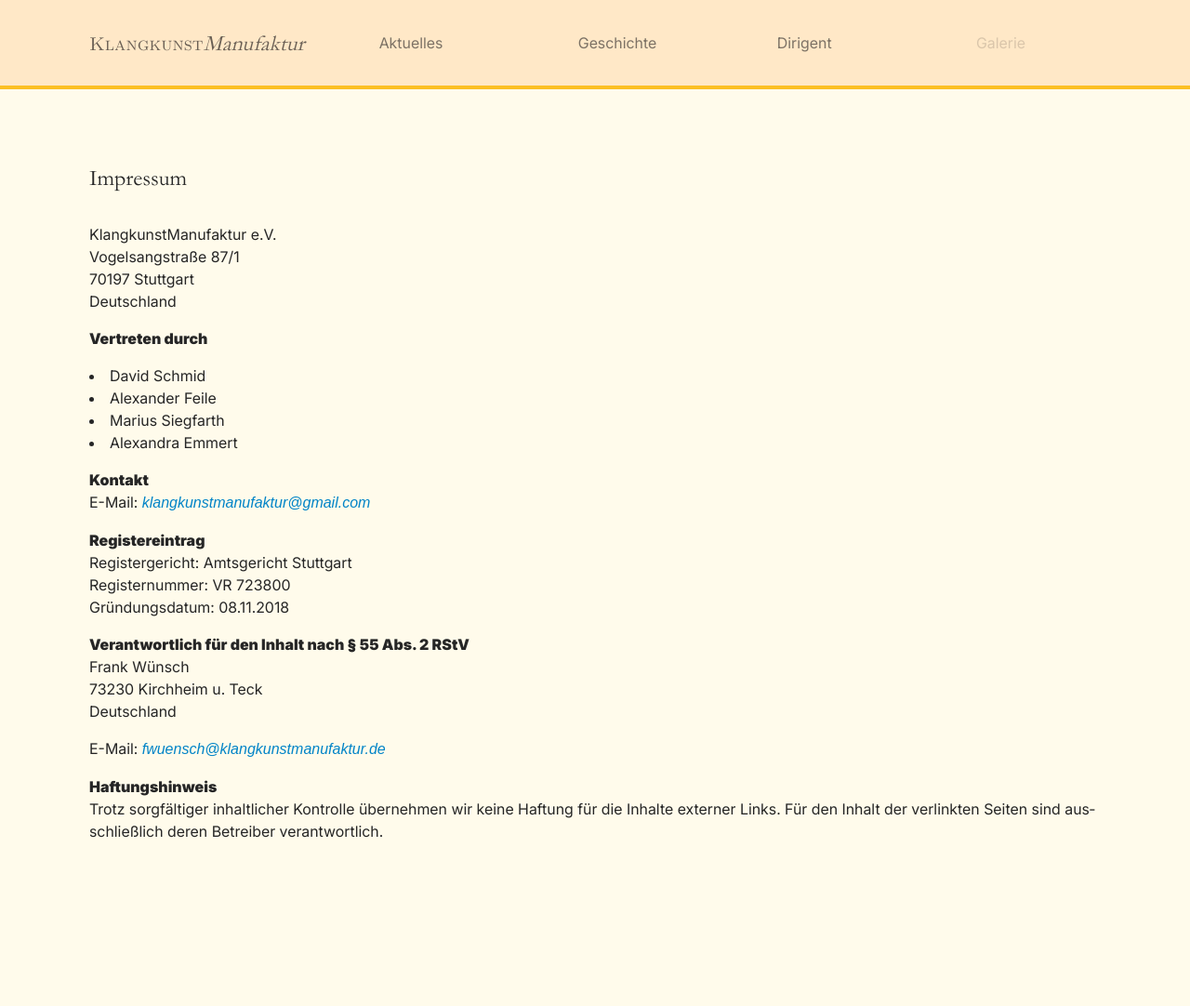
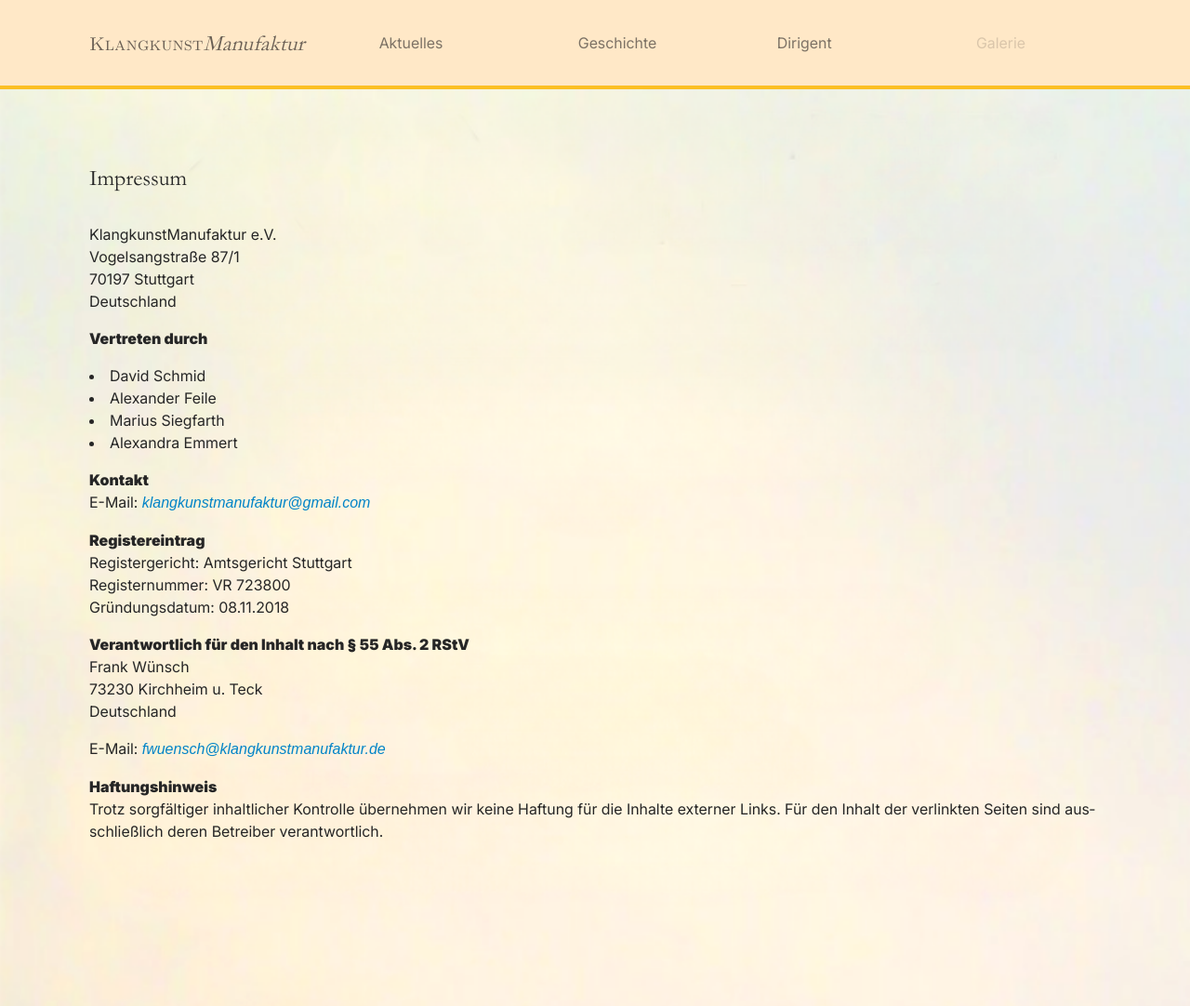
Before and after one commit to FrankWuensch/klangkunst_website_project, a Jekyll site: the page built from impressum.md, in a window 1280 px wide. Shown: the whole page at 93% size. Built offline with Jekyll 4.4.1, drawn with Linux system fonts in a browser that asks for light colours; some web fonts are replaced.

Commit message:
missing bg-image for md pages

```diff
--- a/_layouts/markdown.html
+++ b/_layouts/markdown.html
@@ -20,7 +20,7 @@
   </head>
 
   <body
-    class="normal relative mx-auto mb-12 flex h-full w-full overflow-hidden bg-amber-50 pt-16 xl:mb-20 xl:pt-24 dark:bg-zinc-900"
+    class="normal relative mx-auto flex h-full w-full overflow-hidden bg-[url('{{site.baseurl}}{{site.img}}')] bg-no-repeat bg-cover bg-fixed pb-12 pt-16 duration-700 ease-in-out xl:pb-20 xl:pt-24 dark:bg-zinc-900"
   >
     {% include menu.html %} {% include header.html %}
     <main
--- a/dist/output.css
+++ b/dist/output.css
@@ -629,10 +629,6 @@ video {
   margin-right: auto;
 }
 
-.mb-12 {
-  margin-bottom: 3rem;
-}
-
 .mb-6 {
   margin-bottom: 1.5rem;
 }
@@ -830,11 +826,6 @@ video {
 .bg-amber-400 {
   --tw-bg-opacity: 1;
   background-color: rgb(251 191 36 / var(--tw-bg-opacity));
-}
-
-.bg-amber-50 {
-  --tw-bg-opacity: 1;
-  background-color: rgb(255 251 235 / var(--tw-bg-opacity));
 }
 
 .bg-orange-250 {
@@ -1182,10 +1173,6 @@ ul > li {
     margin-bottom: 2.5rem;
   }
 
-  .xl\:mb-20 {
-    margin-bottom: 5rem;
-  }
-
   .xl\:mt-24 {
     margin-top: 6rem;
   }
```
Also changed, not shown: 3 other files.
